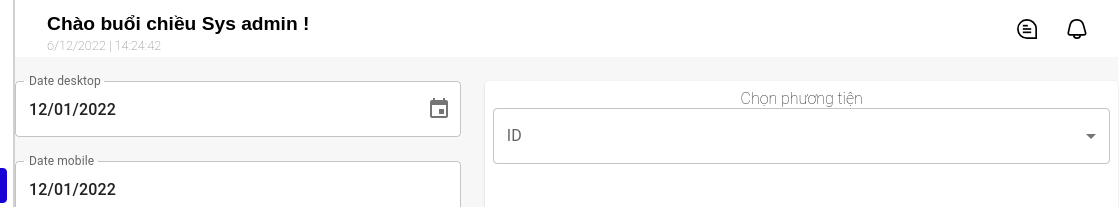
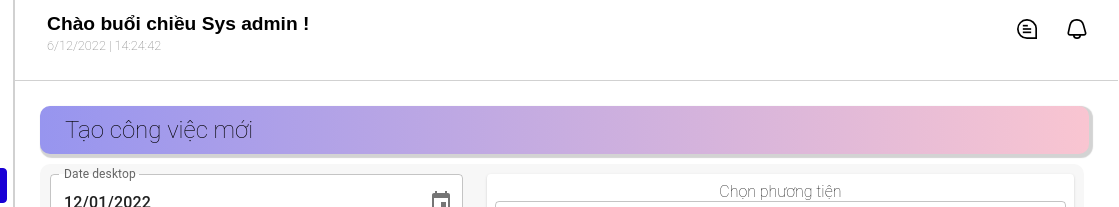
Before and after one commit to LongLeGL/SEassignment, a React app in the folder uwc2.0_app/: page /CreateTask in a window 1280 px wide. Shown: the top 207 px of the page, 161-1280 px from the left. Built offline with nearby package versions, Linux system fonts and the light colour scheme.

Commit message:
added some CSS to task creation, no map yet

```diff
--- a/uwc2.0_app/src/pages/CreateTask.css
+++ b/uwc2.0_app/src/pages/CreateTask.css
@@ -1,5 +1,33 @@
-.CreateTask{
-    background-color: var(--bg_gray);
-    width: 86.2vw;
-    height: 89.9vh;
+.PageHeader {
+  font-weight: bold;
+  background-color: var(--bg_gray);
+  width: 80vw;
+  height: auto;
+  margin-top: 25px;
+  margin-left: 25px;
+  margin-right: 25px;
+  margin-bottom: 10px;
+  padding-left: 25px;
+  padding-top: 10px;
+  padding-bottom: 10px;
+  border-radius: 10px;
+  vertical-align: middle;
+  background-image: linear-gradient(to right, #9795ef, #f9c5d1);
+  box-shadow: 2px 2px 1px 2px lightgray;
 }
+
+.CreateTask {
+  background-color: var(--bg_gray);
+  width: 80vw;
+  height: 80vh;
+  margin-top: 10px;
+  margin-left: 25px;
+  margin-right: 25px;
+  margin-bottom: 25px;
+  padding: 10px;
+  border-radius: 10px;
+}
+
+.ConfirmButton {
+  color: green;
+}
--- a/uwc2.0_app/src/pages/CreateTask.js
+++ b/uwc2.0_app/src/pages/CreateTask.js
@@ -53,6 +53,10 @@
 
 
 	return (
+    <>
+      <div className='PageHeader'>
+        <h2>Tạo công việc mới</h2>
+      </div>
       <div className='CreateTask'>
         <Box sx={{ flexGrow: 1 }}>
           <Grid container spacing={3} >
@@ -145,6 +149,8 @@
           </Grid>
         </Box>
       </div >
+    </>
+
 	);
 }
 
```
Lines whose indentation alone changed are shown as unchanged.
